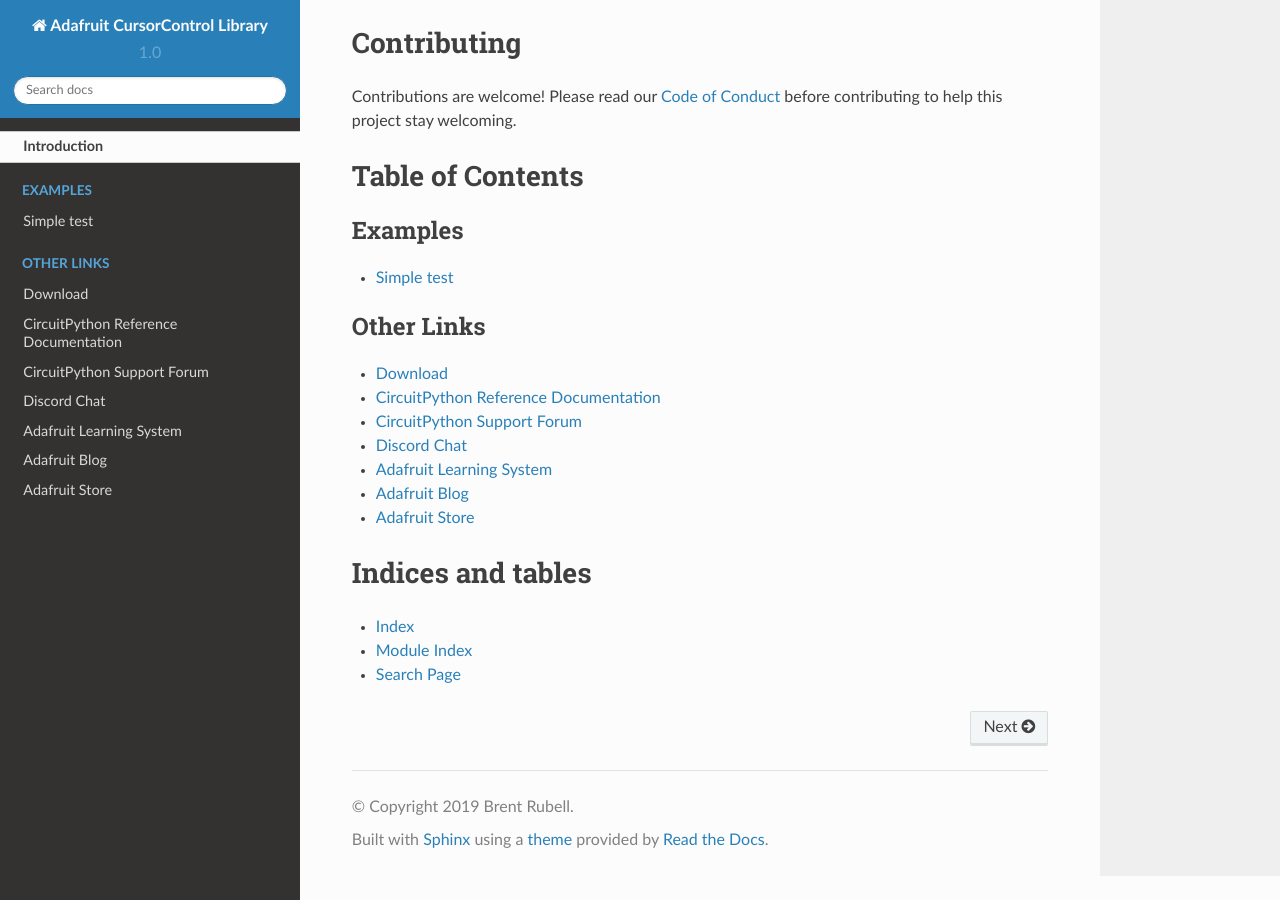
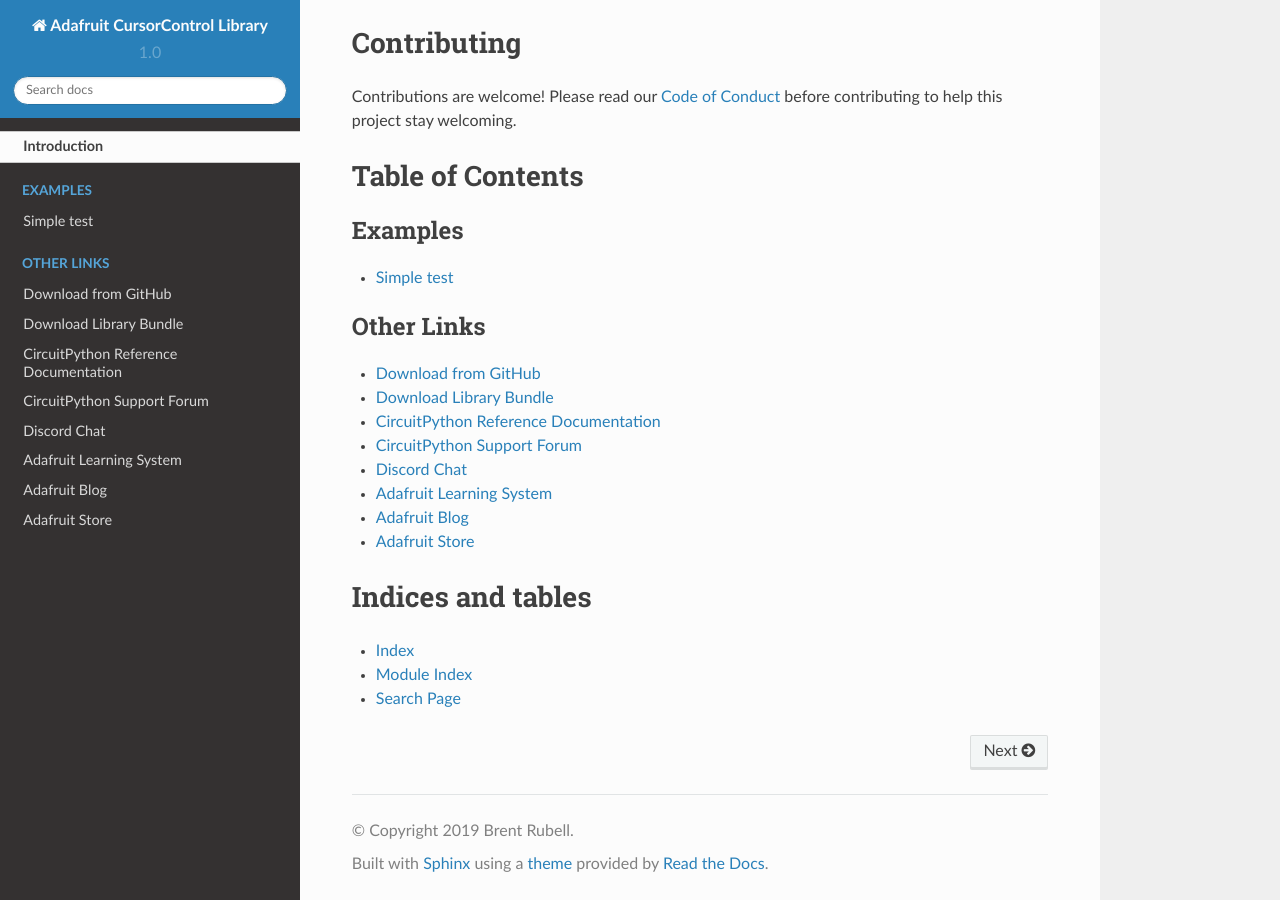
Before and after one commit to adafruit/Adafruit_CircuitPython_CursorControl, a Sphinx documentation site: the page built from docs/index.rst, in a window 1280 px wide and 900 px high, scrolled down 1203 px. Built offline with Sphinx 7.4.7 and the Read the Docs theme 2.0.0, drawn with Linux system fonts in a browser that asks for light colours; pages that are not in the unit, such as notebooks, are missing from menus.

Commit message:
Added cp.org link to index.rst

```diff
--- a/docs/index.rst
+++ b/docs/index.rst
@@ -29,7 +29,8 @@
 .. toctree::
     :caption: Other Links
 
-    Download <https://github.com/adafruit/Adafruit_CircuitPython_CursorControl/releases/latest>
+    Download from GitHub <https://github.com/adafruit/Adafruit_CircuitPython_CursorControl/releases/latest>
+    Download Library Bundle <https://circuitpython.org/libraries>
     CircuitPython Reference Documentation <https://docs.circuitpython.org>
     CircuitPython Support Forum <https://forums.adafruit.com/viewforum.php?f=60>
     Discord Chat <https://adafru.it/discord>
```
